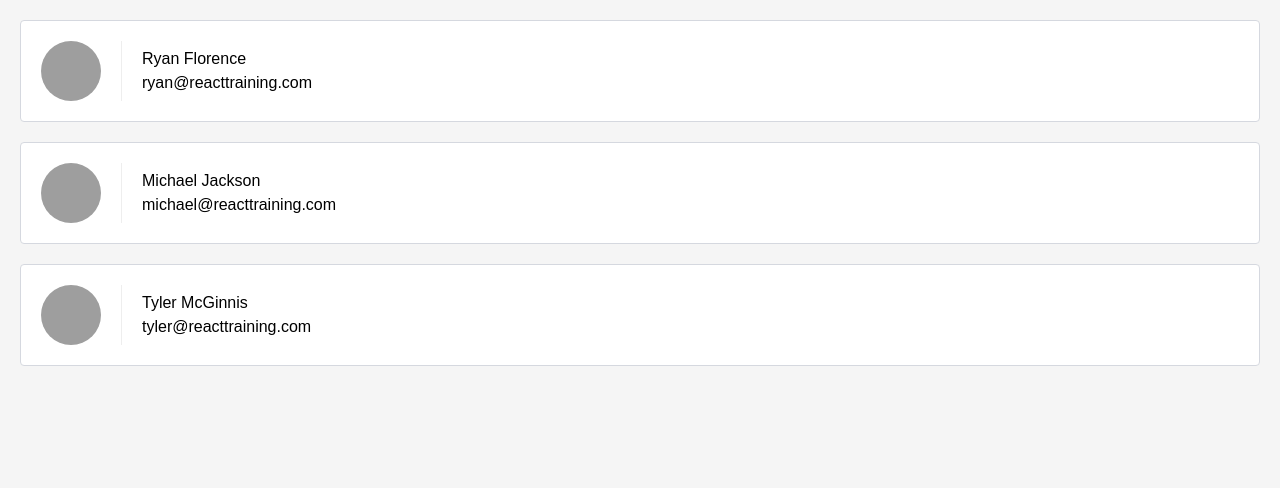
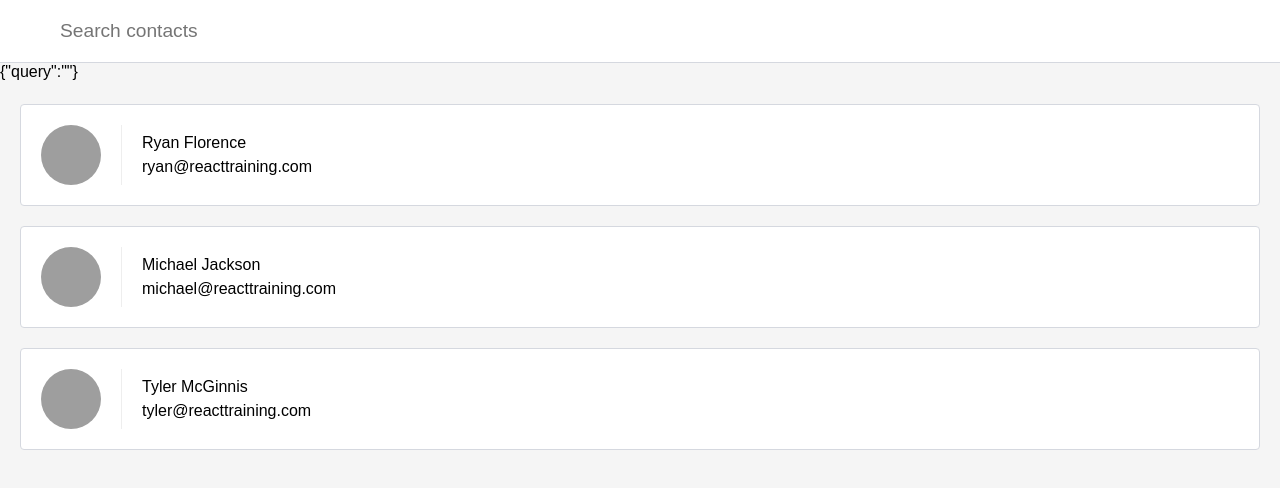
Before and after one commit to krittiyaclark/React-Contacts, a React (Create React App) app: page / in a window 1280 px wide. Shown: the top 488 px of the page. Built offline with nearby package versions, Linux system fonts and the light colour scheme.

Commit message:
Convert ListContacts to a controlled component with a search field

```diff
--- a/src/ListContacts.js
+++ b/src/ListContacts.js
@@ -1,10 +1,34 @@
-import React from 'react'
+import React, { Component } from 'react';
 import PropTypes from 'prop-types'
 
-function ListContacts(props) {
+class ListContacts extends Component {
+    static propTypes = {
+            contacts: PropTypes.array.isRequired,
+            onDeleteContact: PropTypes.func.isRequired
+        }
+
+    state = {
+        query: ''
+    }
+
+    updateQuery = (query) => {
+        this.setState({ query: query.trim() })
+    }
+    render() {
         return (
+            <div className='list-contacts'>
+                {JSON.stringify(this.state)}
+                <div className='list-contacts-top'>
+                    <input
+                        className='search-contacts'
+                        type='text'
+                        placeholder='Search contacts'
+                        value={this.state.query}
+                        onChange={(event) => this.updateQuery(event.target.value)}
+                    />
+                </div>
             <ol className='contact-list'>
-            {props.contacts.map((contact) => (
+                {this.props.contacts.map((contact) => (
                     <li key={contact.id} className='contact-list-item'>
                         <div className='contact-avatar' style={{
                             backgroundImage: `url(${contact.avatarURL})`
@@ -13,17 +37,15 @@
                             <p>{contact.name}</p>
                             <p>{contact.email}</p>
                         </div>
-                    <button onClick={() => props.onDeleteContact(contact)} className='contact-remove'>
+                        <button onClick={() => this.props.onDeleteContact(contact)} className='contact-remove'>
                             Remove
                         </button>
                     </li>
                 ))}
             </ol>
+            </div>
         )
     }
+}
 
-ListContacts.PropTypes = {
-    contacts: PropTypes.array.isRequired,
-    onDeleteContact: PropTypes.func.isRequired
-}
 export default ListContacts
```
Lines whose indentation alone changed are shown as unchanged.
